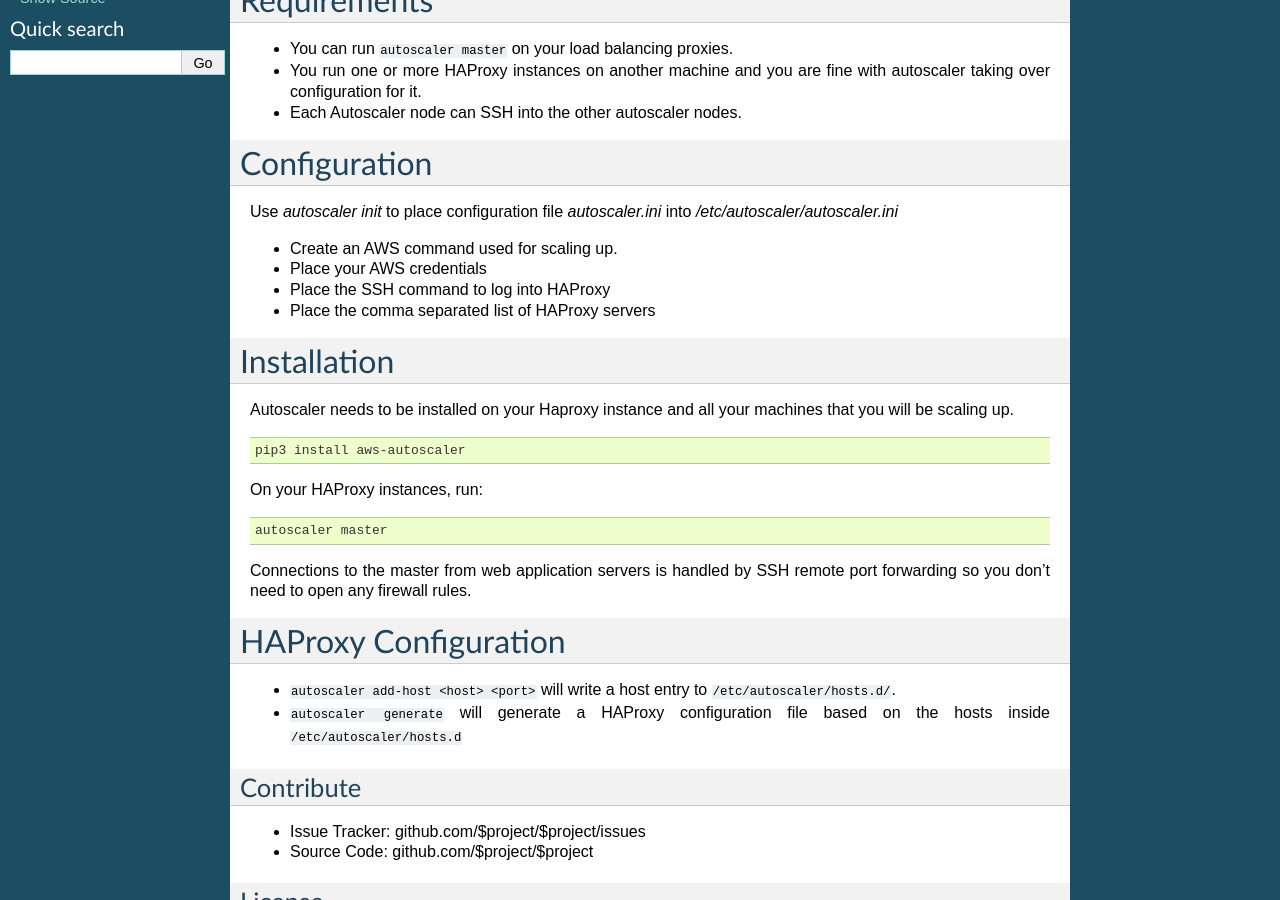
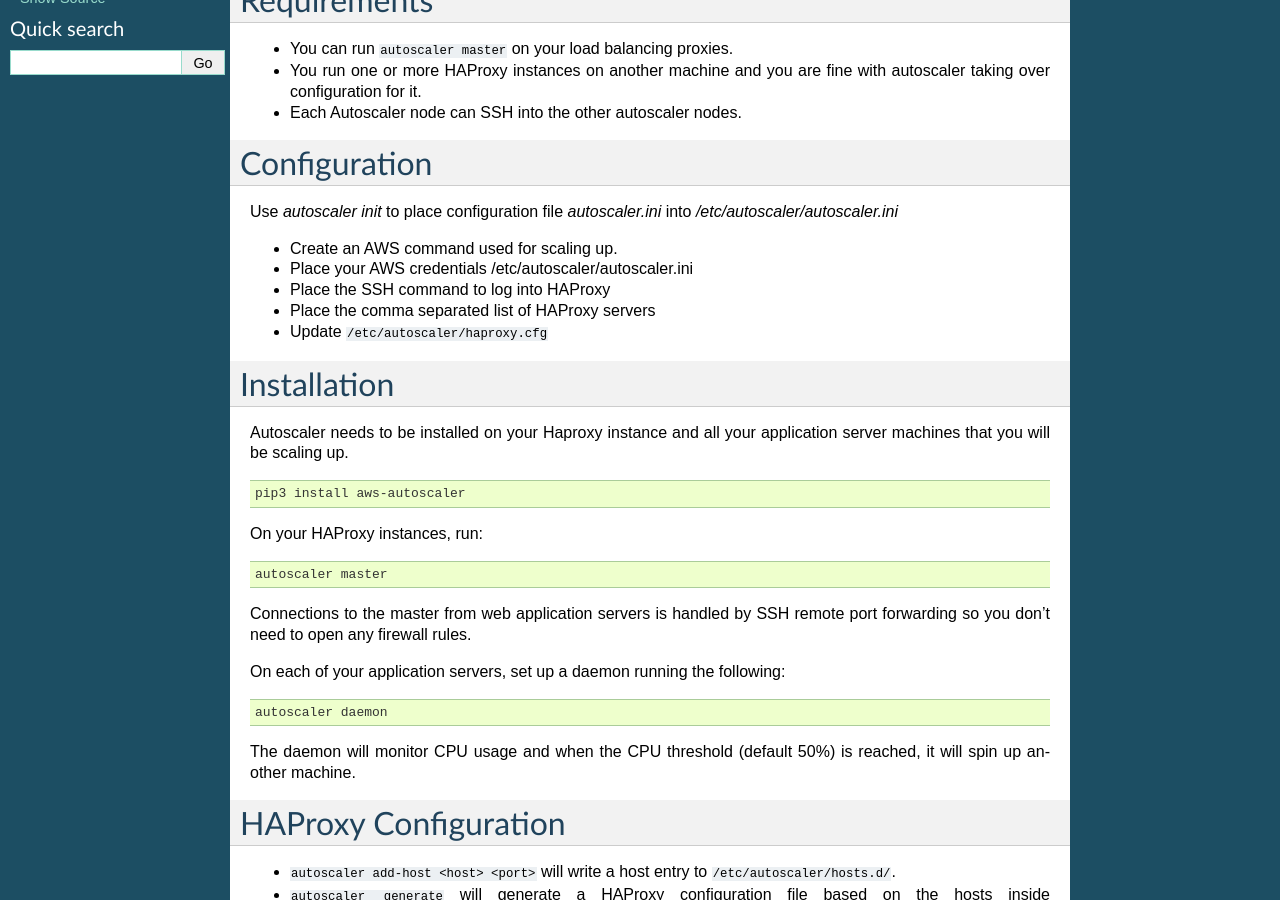
Before and after one commit to samsquire/autoscaler, a Sphinx documentation site: the page built from docs/index.rst, in a window 1280 px wide and 900 px high, scrolled down 309 px. Built offline with Sphinx 7.4.7, drawn with Linux system fonts in a browser that asks for light colours.

Commit message:
Sam documentation and note about inspiration

```diff
--- a/docs/index.rst
+++ b/docs/index.rst
@@ -28,14 +28,15 @@ Configuration
 Use `autoscaler init` to place configuration file `autoscaler.ini` into `/etc/autoscaler/autoscaler.ini`
 
 - Create an AWS command used for scaling up.
-- Place your AWS credentials
+- Place your AWS credentials /etc/autoscaler/autoscaler.ini
 - Place the SSH command to log into HAProxy
 - Place the comma separated list of HAProxy servers
+- Update ``/etc/autoscaler/haproxy.cfg``
 
 Installation
 ===========
 
-Autoscaler needs to be installed on your Haproxy instance and all your machines that you will be scaling up.
+Autoscaler needs to be installed on your Haproxy instance and all your application server machines that you will be scaling up.
 
 .. code-block:: console
 
@@ -48,6 +49,14 @@ On your HAProxy instances, run:
     autoscaler master
 
 Connections to the master from web application servers is handled by SSH remote port forwarding so you don't need to open any firewall rules.
+
+On each of your application servers, set up a daemon running the following:
+
+.. code-block:: console
+
+    autoscaler daemon
+
+The daemon will monitor CPU usage and when the CPU threshold (default 50%) is reached, it will spin up another machine.
 
 HAProxy Configuration
 =====================
```
Also changed, not shown: 1 other file.
